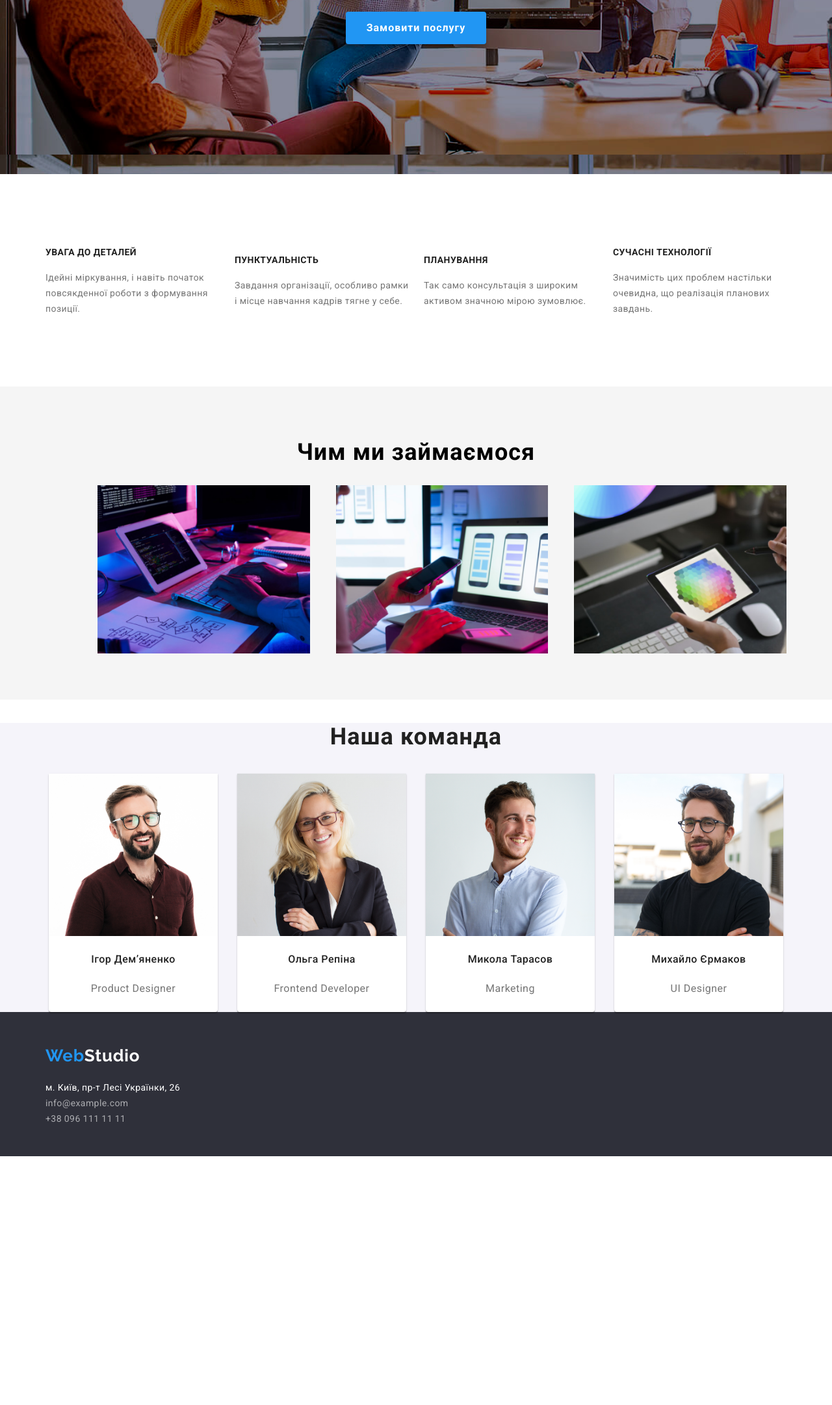
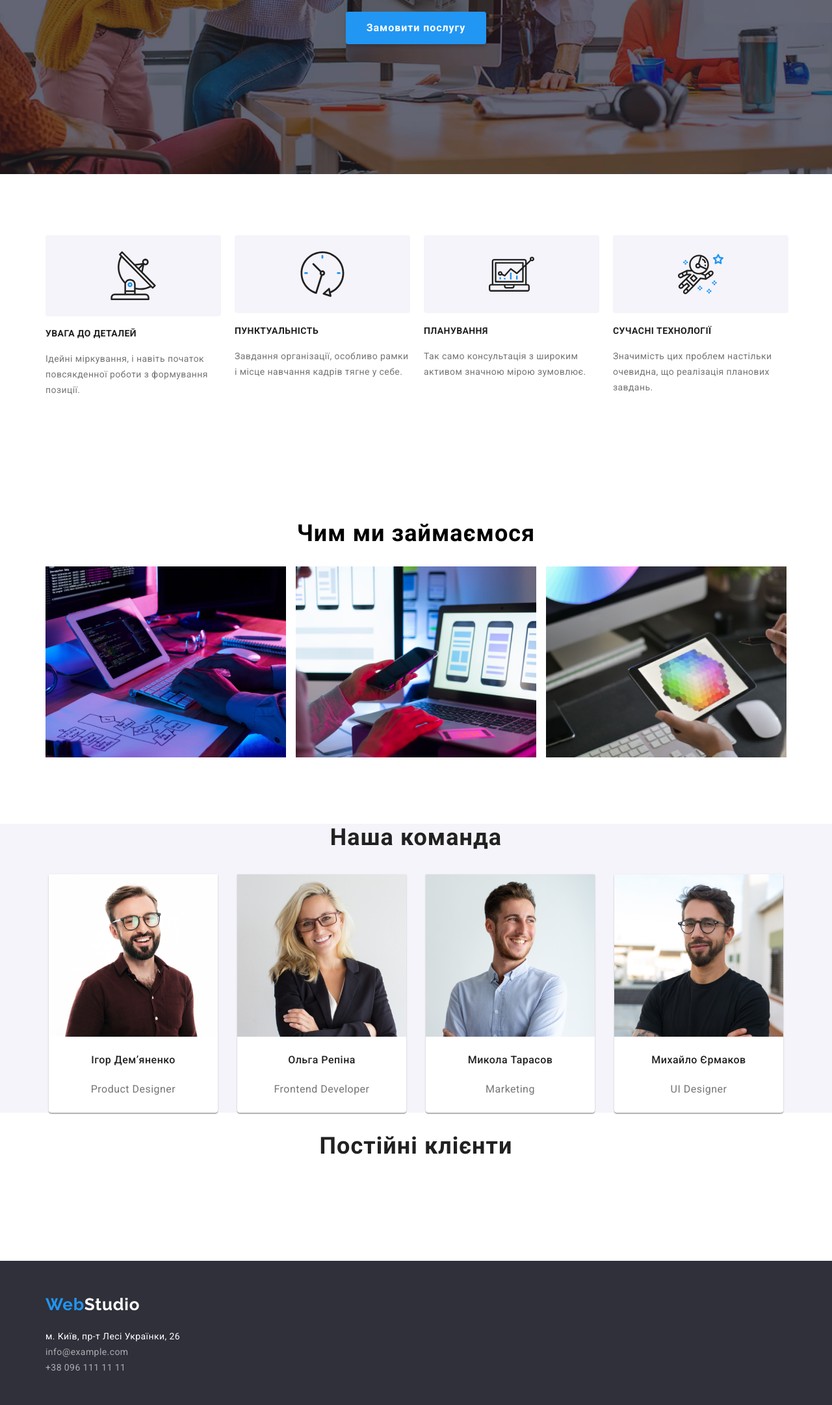
Before and after one commit to arinagalkina/WebStudio-1, a website: page index.html in a window 1280 px wide. Shown: the part 436-2599 px from the top of the page at 65% size. Before the commit the page ends 2216 px from the top, so only its background shows below. Drawn offline with nearby package versions, Linux system fonts and the light colour scheme.

Commit message:
tel_numder

```diff
--- a/css/style.css
+++ b/css/style.css
@@ -12,7 +12,11 @@ li {
 }
 .promo {
  background-image: url(../background.png);
-  padding: 200px 0;
+  background-position: center;
+  background-size: cover;
+  background-repeat: no-repeat;
+  margin-top: 75px;
+
 }
 
 footer {
@@ -20,7 +24,7 @@ footer {
 }
 
 .container {
-  max-width: 1140px;
+  width: 1140px;
   margin: 0 auto;
 }
 h1 {
@@ -115,8 +119,7 @@ h1 {
   gap: 21px;
   margin: 0 auto;
   padding: 0;
-  position: relative;
-  align-items: center;
+
 }
 .feature_item {
   width: 270px;
@@ -169,15 +172,13 @@ h1 {
 }
 .works {
   padding: 50px 0;
-  background-color: #F5F5F5;
+
 }
 .work_photos {
   display: flex;
   justify-content: space-between;
   padding: 0;
-  margin-left: 80px;
 
-  gap: 40px;
 }
 .work_title {
   font-family: "Roboto";
@@ -190,8 +191,8 @@ h1 {
 }
 .work_item {
 
-    width: 100%;
-    height: 100%;
+  width: 370px;
+  height: 294px;
 
 }
 .team {
@@ -266,6 +267,7 @@ h1 {
   gap: 8px;
   padding: 94px 0 35px 0;
   justify-content: center;
+
 }
 
 .wrap {
@@ -284,6 +286,15 @@ h1 {
 
 .tel_number {
   color: #757575;
+
+  font-family: 'Roboto';
+font-style: normal;
+font-weight: 500;
+font-size: 14px;
+line-height: 16px;
+letter-spacing: 0.02em;
+
+color: #757575;
 
 }
 .nav_color {
@@ -474,3 +485,36 @@ color:
 .tel_number>i {
   margin-right: 10px;
 }
+header {
+  display: flex;
+  width: 100%;
+  position: fixed;
+  background-color: #FFFFFF;
+  top: 0;
+
+}
+.svg_images {
+  display: flex;
+  width: 70px;
+  background: #F5F4FA;
+  border-radius: 4px;
+  padding: 25px 100px ;
+  margin: 0 auto;
+}
+.client {
+
+font-family: 'Roboto';
+font-style: normal;
+font-weight: 700;
+font-size: 36px;
+line-height: 42px;
+text-align: center;
+letter-spacing: 0.03em;
+
+color: #212121;
+
+}
+.promo_overlay {
+  background: rgba(47, 48, 58, 0.4);
+  padding: 200px 0;
+}
--- a/index.html
+++ b/index.html
@@ -67,10 +67,12 @@
 
             <section class="promo animate__animated animate__fadeInRight wow"
             data-wow-duration="2s">
-                <div class="container">
+               <div class="promo_overlay">
+
                     <h1 class="promo_title">ефективні рішення для<br> вашого бізнесу</h1>
                 <button class="promo_btn">Замовити послугу</button>
-                </div>
+
+               </div>
             </section>
     <section class="feature">
         <div class="container">
@@ -78,21 +80,26 @@
             data-wow-duration="2s">
 
                 <li class="feature_item">
+                    <img class="svg_images" src="./src/img/antenna1.svg" alt="image">
+
                     <h4 class="feature_title">Увага до деталей</h3>
                     <p>Ідейні міркування, і навіть
                         початок повсякденної роботи з формування позиції.</p>
                 </li>
                 <li class=" feature_item">
+                    <img class="svg_images" src="./src/img/clock2.svg" alt="image">
                     <h4 class="feature_title">Пунктуальнiсть</h4>
                     <p>Завдання організації, особливо рамки і місце
                          навчання кадрів тягне у себе.</p>
                 </li>
                 <li class="feature_item">
+                    <img class="svg_images" src="./src/img/diagram3.svg" alt="image">
                     <h4 class="feature_title">Планування</h4>
                     <p>Так само консультація з широким активом
                         значною мірою зумовлює.</p>
                 </li>
                 <li class="feature_item">
+                    <img class="svg_images" src="./src/img/astroanut4.svg" alt="image">
                      <h4 class="feature_title">Сучасні Технології</h4>
                     <p>Значимість цих проблем настільки очевидна,
                          що реалізація планових завдань.</p>
@@ -154,6 +161,19 @@
 
 
     </section>
+    <section>
+        <h2 class="client">
+            Постійні клієнти
+        </h2>
+        <ul>
+         <li><img src="" alt=""></li>
+         <li><img src="" alt=""></li>
+         <li><img src="" alt=""></li>
+         <li><img src="" alt=""></li>
+         <li><img src="" alt=""></li>
+         <li><img src="" alt=""></li>
+        </ul>
+    </section>
 </main>
 
 
--- a/js/script.js
+++ b/js/script.js
@@ -1 +1,2 @@
 new WOW().init();
+alert("Привіт")
```
Also changed, not shown: Ellipse.svg (added), src/img/antenna1.svg (added), src/img/astroanut4.svg (added), src/img/clock2.svg (added), src/img/diagram3.svg (added).
